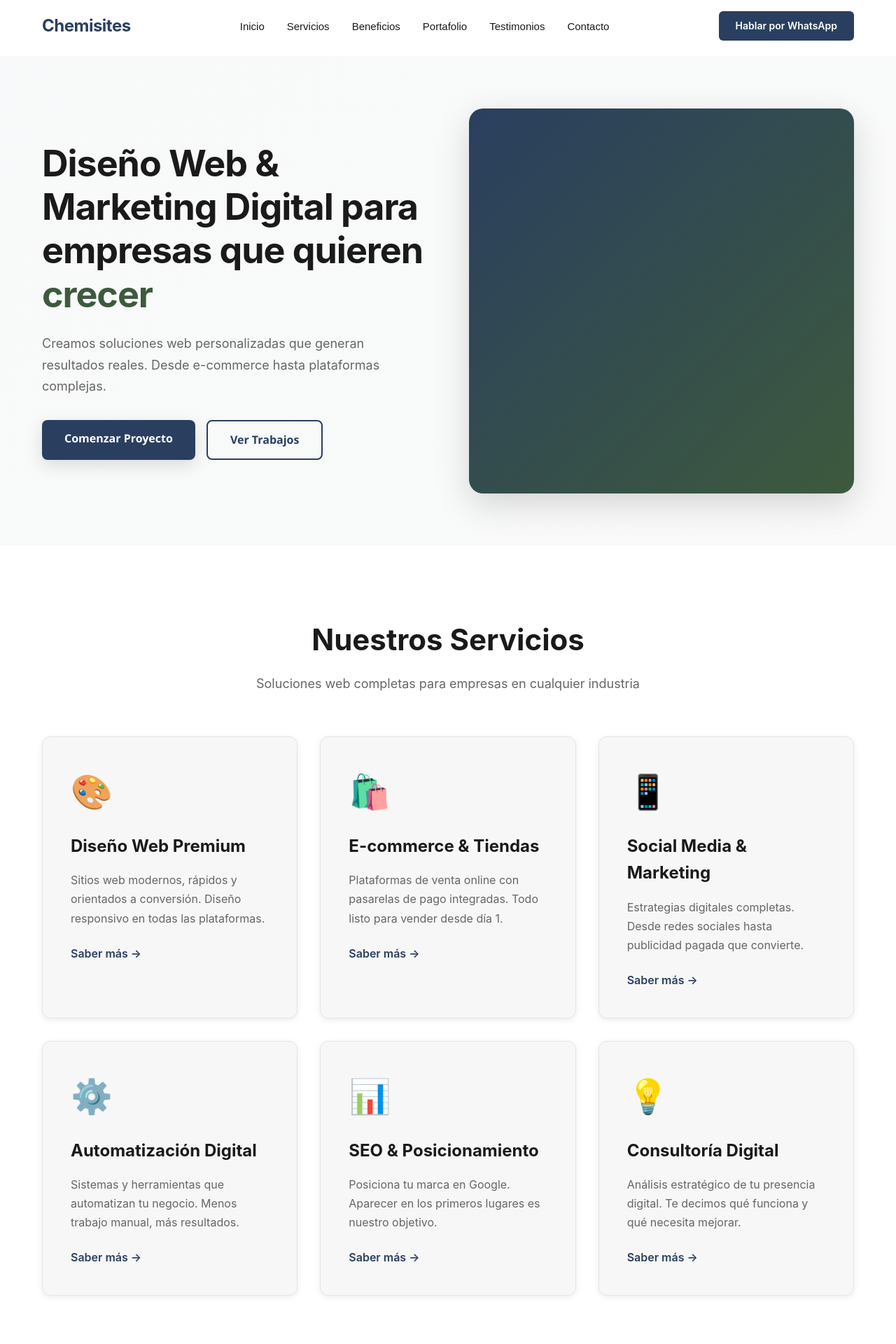
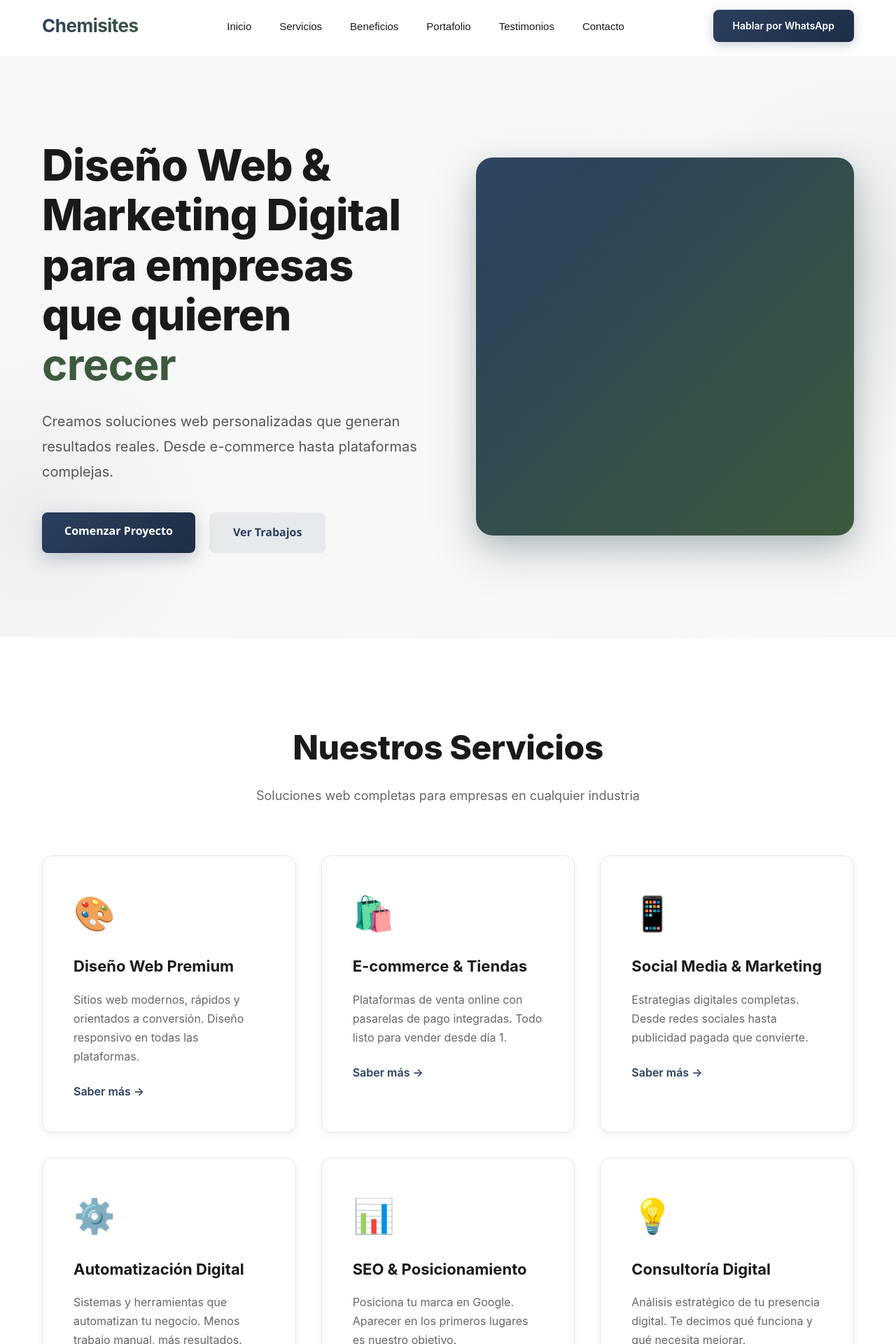
Before and after one commit to emilianomiranda2005/chemisites, a React (Vite) app in the folder chemistes-react/: page / in a window 1280 px wide. Shown: the top 1920 px of the page at 70% size. Built offline with nearby package versions, Linux system fonts and the light colour scheme.

Commit message:
fix:color

```diff
--- a/chemistes-react/src/App.css
+++ b/chemistes-react/src/App.css
@@ -11,11 +11,15 @@
   --medium-gray: #e5e5e5;
   --accent: #00a86b;
 
-  --shadow-sm: 0 2px 8px rgba(0, 0, 0, 0.08);
-  --shadow-md: 0 8px 24px rgba(0, 0, 0, 0.12);
-  --shadow-lg: 0 16px 48px rgba(0, 0, 0, 0.15);
+  --shadow-xs: 0 1px 3px rgba(0, 0, 0, 0.05);
+  --shadow-sm: 0 4px 12px rgba(0, 0, 0, 0.08);
+  --shadow-md: 0 12px 32px rgba(0, 0, 0, 0.12);
+  --shadow-lg: 0 20px 48px rgba(0, 0, 0, 0.16);
+  --shadow-xl: 0 32px 64px rgba(0, 0, 0, 0.2);
 
+  --transition-fast: all 0.2s cubic-bezier(0.4, 0, 0.2, 1);
   --transition: all 0.3s cubic-bezier(0.4, 0, 0.2, 1);
+  --transition-slow: all 0.4s cubic-bezier(0.4, 0, 0.2, 1);
 }
 
 * {
@@ -59,25 +63,45 @@ body {
 }
 
 .btn-primary {
-  background: var(--primary-blue);
+  background: linear-gradient(135deg, var(--primary-blue) 0%, #1f2d45 100%);
   color: white;
+  box-shadow: 0 8px 24px rgba(42, 63, 95, 0.25);
+  position: relative;
+  overflow: hidden;
+}
+
+.btn-primary::before {
+  content: '';
+  position: absolute;
+  top: 0;
+  left: -100%;
+  width: 100%;
+  height: 100%;
+  background: rgba(255, 255, 255, 0.2);
+  transition: var(--transition-fast);
 }
 
 .btn-primary:hover {
-  background: #1f2d45;
-  transform: translateY(-2px);
-  box-shadow: var(--shadow-md);
+  transform: translateY(-3px);
+  box-shadow: 0 12px 32px rgba(42, 63, 95, 0.35);
+}
+
+.btn-primary:hover::before {
+  left: 100%;
 }
 
 .btn-secondary {
-  background: transparent;
+  background: rgba(42, 63, 95, 0.08);
   color: var(--primary-blue);
-  border: 2px solid var(--primary-blue);
+  border: 2px solid transparent;
+  transition: var(--transition-fast);
 }
 
 .btn-secondary:hover {
   background: var(--primary-blue);
   color: white;
+  transform: translateY(-3px);
+  box-shadow: 0 12px 24px rgba(42, 63, 95, 0.2);
 }
 
 .btn-large {
@@ -92,14 +116,15 @@ body {
 
 .section-header {
   text-align: center;
-  margin-bottom: 60px;
+  margin-bottom: 70px;
 }
 
 .section-header h2 {
-  font-size: 42px;
-  font-weight: 700;
+  font-size: 48px;
+  font-weight: 800;
   margin-bottom: 16px;
   color: var(--dark-text);
+  letter-spacing: -0.5px;
 }
 
 .section-header p {
@@ -107,6 +132,7 @@ body {
   color: #666;
   max-width: 600px;
   margin: 0 auto;
+  font-weight: 400;
 }
 
 /* ============================================
@@ -119,20 +145,23 @@ body {
   left: 0;
   right: 0;
   z-index: 1000;
-  background: rgba(255, 255, 255, 0.95);
-  backdrop-filter: blur(10px);
+  background: rgba(255, 255, 255, 0.92);
+  backdrop-filter: blur(20px);
   border-bottom: 1px solid transparent;
   transition: var(--transition);
+  -webkit-backdrop-filter: blur(20px);
 }
 
 .navbar-scrolled {
   background: rgba(255, 255, 255, 0.98);
-  border-bottom-color: var(--medium-gray);
-  box-shadow: var(--shadow-sm);
+  border-bottom-color: rgba(0, 0, 0, 0.06);
+  box-shadow: 0 8px 24px rgba(0, 0, 0, 0.1);
+  backdrop-filter: blur(20px);
+  -webkit-backdrop-filter: blur(20px);
 }
 
 .navbar-container {
-  padding: 16px 0;
+  padding: 14px 0;
 }
 
 .navbar-content {
@@ -142,16 +171,25 @@ body {
 }
 
 .navbar-brand h1 {
-  font-size: 24px;
+  font-size: 26px;
   font-weight: 700;
   color: var(--primary-blue);
   letter-spacing: -0.5px;
+  background: linear-gradient(135deg, var(--primary-blue) 0%, var(--pine-green) 100%);
+  -webkit-background-clip: text;
+  -webkit-text-fill-color: transparent;
+  background-clip: text;
+  transition: var(--transition-fast);
+}
+
+.navbar-brand h1:hover {
+  transform: scale(1.02);
 }
 
 .navbar-menu {
   display: flex;
   list-style: none;
-  gap: 32px;
+  gap: 40px;
   align-items: center;
 }
 
@@ -162,45 +200,64 @@ body {
   font-size: 15px;
   font-weight: 500;
   color: var(--dark-text);
-  transition: var(--transition);
+  transition: var(--transition-fast);
   position: relative;
+  padding: 8px 0;
 }
 
 .navbar-link:hover {
   color: var(--primary-blue);
 }
 
-.navbar-link::after {
+.navbar-link::before {
   content: '';
   position: absolute;
-  bottom: -4px;
+  bottom: 4px;
   left: 0;
   width: 0;
-  height: 2px;
-  background: var(--primary-blue);
-  transition: var(--transition);
+  height: 3px;
+  background: linear-gradient(90deg, var(--primary-blue), var(--pine-green));
+  transition: var(--transition-fast);
+  border-radius: 2px;
 }
 
-.navbar-link:hover::after {
+.navbar-link:hover::before {
   width: 100%;
 }
 
 .navbar-cta {
-  background: var(--primary-blue);
+  background: linear-gradient(135deg, var(--primary-blue), #1f2d45);
   color: white;
-  padding: 10px 24px;
-  border-radius: 6px;
+  padding: 12px 28px;
+  border-radius: 8px;
   text-decoration: none;
   font-weight: 600;
   font-size: 14px;
-  transition: var(--transition);
+  transition: var(--transition-fast);
   white-space: nowrap;
+  box-shadow: 0 4px 16px rgba(42, 63, 95, 0.25);
+  position: relative;
+  overflow: hidden;
+}
+
+.navbar-cta::before {
+  content: '';
+  position: absolute;
+  top: 0;
+  left: -100%;
+  width: 100%;
+  height: 100%;
+  background: rgba(255, 255, 255, 0.15);
+  transition: var(--transition-fast);
 }
 
 .navbar-cta:hover {
-  background: #1f2d45;
-  transform: translateY(-2px);
-  box-shadow: var(--shadow-md);
+  transform: translateY(-3px);
+  box-shadow: 0 8px 24px rgba(42, 63, 95, 0.35);
+}
+
+.navbar-cta:hover::before {
+  left: 100%;
 }
 
 .hamburger {
@@ -227,50 +284,107 @@ body {
 
 .hero {
   margin-top: 80px;
-  padding: 100px 0;
-  background: linear-gradient(135deg, rgba(42, 63, 95, 0.03) 0%, rgba(61, 90, 61, 0.03) 100%);
+  padding: 120px 0;
+  background: linear-gradient(135deg, rgba(42, 63, 95, 0.04) 0%, rgba(61, 90, 61, 0.04) 100%);
   overflow: hidden;
+  position: relative;
+}
+
+.hero::before {
+  content: '';
+  position: absolute;
+  top: 0;
+  right: -20%;
+  width: 600px;
+  height: 600px;
+  background: radial-gradient(circle, rgba(61, 90, 61, 0.08) 0%, transparent 70%);
+  pointer-events: none;
+}
+
+.hero::after {
+  content: '';
+  position: absolute;
+  bottom: -10%;
+  left: -15%;
+  width: 500px;
+  height: 500px;
+  background: radial-gradient(circle, rgba(42, 63, 95, 0.06) 0%, transparent 70%);
+  pointer-events: none;
 }
 
 .hero-content {
   display: grid;
   grid-template-columns: 1fr 1fr;
-  gap: 60px;
+  gap: 80px;
   align-items: center;
+  position: relative;
+  z-index: 1;
 }
 
 .hero-title {
-  font-size: 52px;
-  font-weight: 700;
-  line-height: 1.2;
-  margin-bottom: 24px;
+  font-size: 62px;
+  font-weight: 800;
+  line-height: 1.15;
+  margin-bottom: 28px;
   color: var(--dark-text);
+  letter-spacing: -0.8px;
 }
 
 .hero-subtitle {
-  font-size: 18px;
-  color: #666;
-  margin-bottom: 32px;
-  line-height: 1.7;
+  font-size: 20px;
+  color: #555;
+  margin-bottom: 40px;
+  line-height: 1.8;
+  font-weight: 400;
 }
 
 .hero-ctas {
   display: flex;
-  gap: 16px;
+  gap: 20px;
+  flex-wrap: wrap;
 }
 
 .hero-visual {
   display: flex;
   justify-content: center;
   align-items: center;
+  perspective: 1000px;
 }
 
 .hero-gradient-box {
   width: 100%;
   aspect-ratio: 1;
   background: linear-gradient(135deg, var(--primary-blue) 0%, var(--pine-green) 100%);
-  border-radius: 20px;
-  box-shadow: var(--shadow-lg);
+  border-radius: 24px;
+  box-shadow: 0 24px 64px rgba(42, 63, 95, 0.25), 0 12px 32px rgba(61, 90, 61, 0.15);
+  position: relative;
+  overflow: hidden;
+  transition: var(--transition);
+}
+
+.hero-gradient-box::before {
+  content: '';
+  position: absolute;
+  top: -50%;
+  right: -50%;
+  width: 200%;
+  height: 200%;
+  background: radial-gradient(circle, rgba(255, 255, 255, 0.1) 0%, transparent 70%);
+  animation: shimmer 8s infinite;
+}
+
+@keyframes shimmer {
+  0% {
+    transform: translate(-50%, -50%) rotate(0deg);
+  }
+  100% {
+    transform: translate(-50%, -50%) rotate(360deg);
+  }
+}
+
+.hero-visual:hover .hero-gradient-box {
+  transform: translateY(-8px);
+  box-shadow: 0 32px 80px rgba(42, 63, 95, 0.3), 0 16px 40px rgba(61, 90, 61, 0.2);
 }
 
 /* ============================================
@@ -278,8 +392,29 @@ body {
    ============================================ */
 
 .services {
-  padding: 100px 0;
+  padding: 120px 0;
   background: #ffffff;
+  position: relative;
+}
+
+.services::before {
+  content: '';
+  position: absolute;
+  top: 0;
+  left: 0;
+  right: 0;
+  height: 1px;
+  background: linear-gradient(90deg, transparent, rgba(42, 63, 95, 0.1), transparent);
+}
+
+.services::after {
+  content: '';
+  position: absolute;
+  bottom: 0;
+  left: 0;
+  right: 0;
+  height: 1px;
+  background: linear-gradient(90deg, transparent, rgba(42, 63, 95, 0.1), transparent);
 }
 
 .services-container {
@@ -289,22 +424,24 @@ body {
 .services-grid {
   display: grid;
   grid-template-columns: repeat(auto-fit, minmax(350px, 1fr));
-  gap: 32px;
+  gap: 36px;
   margin-top: 60px;
 }
 
 .service-card {
-  padding: 40px;
-  background: var(--light-gray);
-  border-radius: 12px;
+  padding: 44px;
+  background: white;
+  border-radius: 14px;
   transition: var(--transition);
   border: 1px solid var(--medium-gray);
+  box-shadow: 0 4px 12px rgba(0, 0, 0, 0.05);
 }
 
 .service-card:hover {
-  transform: translateY(-8px);
-  box-shadow: var(--shadow-md);
+  transform: translateY(-12px);
+  box-shadow: 0 20px 48px rgba(0, 0, 0, 0.12);
   border-color: var(--primary-blue);
+  background: linear-gradient(135deg, white 0%, rgba(42, 63, 95, 0.02) 100%);
 }
 
 .service-icon {
@@ -314,9 +451,10 @@ body {
 }
 
 .service-card h3 {
-  font-size: 24px;
+  font-size: 22px;
   margin-bottom: 16px;
   color: var(--dark-text);
+  font-weight: 700;
 }
 
 .service-card p {
@@ -329,13 +467,28 @@ body {
   color: var(--primary-blue);
   text-decoration: none;
   font-weight: 600;
-  transition: var(--transition);
+  transition: var(--transition-fast);
   display: inline-block;
+  position: relative;
+}
+
+.service-link::after {
+  content: '';
+  position: absolute;
+  bottom: -2px;
+  left: 0;
+  width: 0;
+  height: 2px;
+  background: linear-gradient(90deg, var(--primary-blue), var(--pine-green));
+  transition: var(--transition-fast);
 }
 
 .service-link:hover {
   color: var(--pine-green);
-  transform: translateX(4px);
+}
+
+.service-link:hover::after {
+  width: 100%;
 }
 
 /* ============================================
@@ -343,8 +496,19 @@ body {
    ============================================ */
 
 .benefits {
-  padding: 100px 0;
-  background: var(--light-gray);
+  padding: 120px 0;
+  background: linear-gradient(180deg, #fafafa 0%, white 100%);
+  position: relative;
+}
+
+.benefits::before {
+  content: '';
+  position: absolute;
+  top: 0;
+  left: 0;
+  right: 0;
+  height: 1px;
+  background: linear-gradient(90deg, transparent, rgba(42, 63, 95, 0.1), transparent);
 }
 
 .benefits-grid {
@@ -356,17 +520,18 @@ body {
 
 .benefit-card {
   text-align: center;
-  padding: 40px;
+  padding: 48px;
   background: white;
-  border-radius: 12px;
-  box-shadow: var(--shadow-sm);
+  border-radius: 14px;
+  box-shadow: 0 4px 16px rgba(0, 0, 0, 0.06);
   transition: var(--transition);
-  border: 1px solid var(--medium-gray);
+  border: 1px solid rgba(42, 63, 95, 0.08);
 }
 
 .benefit-card:hover {
-  box-shadow: var(--shadow-md);
-  transform: translateY(-4px);
+  box-shadow: 0 16px 40px rgba(0, 0, 0, 0.12);
+  transform: translateY(-8px);
+  border-color: var(--primary-blue);
 }
 
 .benefit-number {
@@ -377,9 +542,10 @@ body {
 }
 
 .benefit-card h3 {
-  font-size: 22px;
+  font-size: 20px;
   margin-bottom: 12px;
   color: var(--dark-text);
+  font-weight: 700;
 }
 
 .benefit-card p {
@@ -389,15 +555,37 @@ body {
 
 .benefits-cta {
   text-align: center;
-  padding: 60px 40px;
+  padding: 64px 48px;
   background: linear-gradient(135deg, var(--primary-blue) 0%, #1f2d45 100%);
-  border-radius: 12px;
+  border-radius: 16px;
   color: white;
+  box-shadow: 0 20px 48px rgba(42, 63, 95, 0.25);
+  position: relative;
+  overflow: hidden;
+}
+
+.benefits-cta::before {
+  content: '';
+  position: absolute;
+  top: -50%;
+  right: -50%;
+  width: 200%;
+  height: 200%;
+  background: radial-gradient(circle, rgba(255, 255, 255, 0.1) 0%, transparent 70%);
+  animation: shimmer 8s infinite;
 }
 
 .benefits-cta h3 {
   font-size: 32px;
   margin-bottom: 24px;
+  font-weight: 700;
+  position: relative;
+  z-index: 2;
+}
+
+.benefits-cta .btn {
+  position: relative;
+  z-index: 2;
 }
 
 /* ============================================
@@ -405,8 +593,19 @@ body {
    ============================================ */
 
 .portfolio {
-  padding: 100px 0;
+  padding: 120px 0;
   background: white;
+  position: relative;
+}
+
+.portfolio::before {
+  content: '';
+  position: absolute;
+  top: 0;
+  left: 0;
+  right: 0;
+  height: 1px;
+  background: linear-gradient(90deg, transparent, rgba(42, 63, 95, 0.1), transparent);
 }
 
 .portfolio-grid {
@@ -419,15 +618,16 @@ body {
 .portfolio-item {
   position: relative;
   overflow: hidden;
-  border-radius: 12px;
+  border-radius: 14px;
   aspect-ratio: 1;
   cursor: pointer;
-  box-shadow: var(--shadow-sm);
+  box-shadow: 0 8px 24px rgba(0, 0, 0, 0.08);
   transition: var(--transition);
 }
 
 .portfolio-item:hover {
-  box-shadow: var(--shadow-md);
+  box-shadow: 0 20px 48px rgba(0, 0, 0, 0.16);
+  transform: translateY(-6px);
 }
 
 .portfolio-image-placeholder {
@@ -497,8 +697,19 @@ body {
    ============================================ */
 
 .testimonials {
-  padding: 100px 0;
-  background: var(--light-gray);
+  padding: 120px 0;
+  background: linear-gradient(180deg, white 0%, #fafafa 100%);
+  position: relative;
+}
+
+.testimonials::before {
+  content: '';
+  position: absolute;
+  top: 0;
+  left: 0;
+  right: 0;
+  height: 1px;
+  background: linear-gradient(90deg, transparent, rgba(42, 63, 95, 0.1), transparent);
 }
 
 .testimonials-grid {
@@ -510,16 +721,16 @@ body {
 
 .testimonial-card {
   background: white;
-  padding: 32px;
-  border-radius: 12px;
-  box-shadow: var(--shadow-sm);
+  padding: 36px;
+  border-radius: 14px;
+  box-shadow: 0 4px 16px rgba(0, 0, 0, 0.06);
   transition: var(--transition);
   border-left: 4px solid var(--primary-blue);
 }
 
 .testimonial-card:hover {
-  box-shadow: var(--shadow-md);
-  transform: translateY(-4px);
+  box-shadow: 0 16px 40px rgba(0, 0, 0, 0.12);
+  transform: translateY(-8px);
 }
 
 .testimonial-stars {
@@ -556,8 +767,19 @@ body {
    ============================================ */
 
 .contact {
-  padding: 100px 0;
+  padding: 120px 0;
   background: white;
+  position: relative;
+}
+
+.contact::before {
+  content: '';
+  position: absolute;
+  top: 0;
+  left: 0;
+  right: 0;
+  height: 1px;
+  background: linear-gradient(90deg, transparent, rgba(42, 63, 95, 0.1), transparent);
 }
 
 .contact-content {
@@ -578,6 +800,7 @@ body {
   font-size: 20px;
   margin-bottom: 12px;
   color: var(--dark-text);
+  font-weight: 700;
 }
 
 .contact-item a,
@@ -590,17 +813,34 @@ body {
   text-decoration: none;
   color: var(--primary-blue);
   font-weight: 600;
-  transition: var(--transition);
+  transition: var(--transition-fast);
+  position: relative;
+}
+
+.contact-item a::after {
+  content: '';
+  position: absolute;
+  bottom: -4px;
+  left: 0;
+  width: 0;
+  height: 2px;
+  background: linear-gradient(90deg, var(--primary-blue), var(--pine-green));
+  transition: var(--transition-fast);
 }
 
 .contact-item a:hover {
   color: var(--pine-green);
 }
 
+.contact-item a:hover::after {
+  width: 100%;
+}
+
 .contact-cta h3 {
   font-size: 32px;
   margin-bottom: 16px;
   color: var(--dark-text);
+  font-weight: 700;
 }
 
 .contact-cta p {
@@ -615,16 +855,42 @@ body {
    ============================================ */
 
 .footer {
-  background: var(--primary-blue);
+  background: linear-gradient(135deg, var(--primary-blue) 0%, #1f2d45 100%);
   color: white;
-  padding: 60px 0 20px;
+  padding: 80px 0 30px;
+  position: relative;
+  overflow: hidden;
+}
+
+.footer::before {
+  content: '';
+  position: absolute;
+  top: -50%;
+  right: -20%;
+  width: 400px;
+  height: 400px;
+  background: radial-gradient(circle, rgba(61, 90, 61, 0.15) 0%, transparent 70%);
+  pointer-events: none;
+}
+
+.footer::after {
+  content: '';
+  position: absolute;
+  bottom: -30%;
+  left: -10%;
+  width: 350px;
+  height: 350px;
+  background: radial-gradient(circle, rgba(232, 220, 200, 0.08) 0%, transparent 70%);
+  pointer-events: none;
 }
 
 .footer-content {
   display: grid;
   grid-template-columns: repeat(auto-fit, minmax(280px, 1fr));
-  gap: 40px;
+  gap: 50px;
   margin-bottom: 40px;
+  position: relative;
+  z-index: 2;
 }
 
 .footer-section h4 {
@@ -645,16 +911,17 @@ body {
 
 .footer-link {
   display: block;
-  color: rgba(255, 255, 255, 0.8);
+  color: rgba(255, 255, 255, 0.85);
   text-decoration: none;
   margin-bottom: 12px;
-  transition: var(--transition);
+  transition: var(--transition-fast);
   font-size: 14px;
+  position: relative;
 }
 
 .footer-link:hover {
   color: white;
-  padding-left: 4px;
+  transform: translateX(4px);
 }
 
 .footer-links {
@@ -669,8 +936,10 @@ body {
 
 .footer-bottom {
   text-align: center;
-  padding-top: 20px;
+  padding-top: 30px;
   border-top: 1px solid rgba(255, 255, 255, 0.1);
+  position: relative;
+  z-index: 2;
 }
 
 .footer-bottom p {
@@ -687,6 +956,16 @@ body {
    RESPONSIVE DESIGN
    ============================================ */
 
+@media (max-width: 1024px) {
+  .hero-content {
+    gap: 60px;
+  }
+
+  .contact-content {
+    gap: 50px;
+  }
+}
+
 @media (max-width: 768px) {
   .navbar-menu {
     display: none;
@@ -698,7 +977,8 @@ body {
     flex-direction: column;
     padding: 20px;
     gap: 16px;
-    box-shadow: var(--shadow-md);
+    box-shadow: 0 12px 32px rgba(0, 0, 0, 0.15);
+    border-bottom: 1px solid var(--medium-gray);
   }
 
   .navbar-menu.active {
@@ -711,7 +991,7 @@ body {
 
   .hero {
     margin-top: 70px;
-    padding: 60px 0;
+    padding: 80px 0;
   }
 
   .hero-content {
@@ -720,11 +1000,12 @@ body {
   }
 
   .hero-title {
-    font-size: 36px;
+    font-size: 42px;
+    line-height: 1.2;
   }
 
   .hero-subtitle {
-    font-size: 16px;
+    font-size: 18px;
   }
 
   .hero-ctas {
@@ -736,7 +1017,7 @@ body {
   }
 
   .section-header h2 {
-    font-size: 32px;
+    font-size: 38px;
   }
 
   .section-header p {
@@ -746,10 +1027,12 @@ body {
   .services-grid,
   .testimonials-grid {
     grid-template-columns: 1fr;
+    gap: 28px;
   }
 
   .portfolio-grid {
     grid-template-columns: repeat(auto-fit, minmax(280px, 1fr));
+    gap: 24px;
   }
 
   .contact-content {
@@ -758,11 +1041,11 @@ body {
   }
 
   .benefits-cta h3 {
-    font-size: 24px;
+    font-size: 26px;
   }
 
   .contact-cta h3 {
-    font-size: 24px;
+    font-size: 26px;
   }
 
   .btn {
@@ -774,15 +1057,37 @@ body {
     padding: 14px 32px;
     font-size: 16px;
   }
+
+  .services,
+  .benefits,
+  .portfolio,
+  .testimonials,
+  .contact {
+    padding: 80px 0;
+  }
+
+  .service-card,
+  .benefit-card {
+    padding: 32px;
+  }
+
+  .navbar-brand h1 {
+    font-size: 22px;
+  }
+
+  .navbar-cta {
+    display: none;
+  }
 }
 
 @media (max-width: 480px) {
   .hero-title {
-    font-size: 28px;
+    font-size: 32px;
+    line-height: 1.2;
   }
 
   .section-header h2 {
-    font-size: 26px;
+    font-size: 28px;
   }
 
   .service-card,
@@ -792,7 +1097,7 @@ body {
 
   .services-grid,
   .testimonials-grid {
-    gap: 20px;
+    gap: 16px;
   }
 
   .hero-ctas {
@@ -807,12 +1112,37 @@ body {
     font-size: 20px;
   }
 
-  .navbar-cta {
-    display: none;
+  .footer-content {
+    grid-template-columns: 1fr;
+    gap: 32px;
   }
 
-  .footer-content {
-    grid-template-columns: 1fr;
-    gap: 24px;
+  .navbar-menu {
+    gap: 12px;
+  }
+
+  .navbar-link {
+    font-size: 14px;
+  }
+
+  .contact-content {
+    gap: 32px;
+  }
+
+  .benefits-cta h3,
+  .contact-cta h3 {
+    font-size: 22px;
+  }
+
+  .services,
+  .benefits,
+  .portfolio,
+  .testimonials,
+  .contact {
+    padding: 60px 0;
+  }
+
+  .section-header {
+    margin-bottom: 50px;
   }
 }
```
